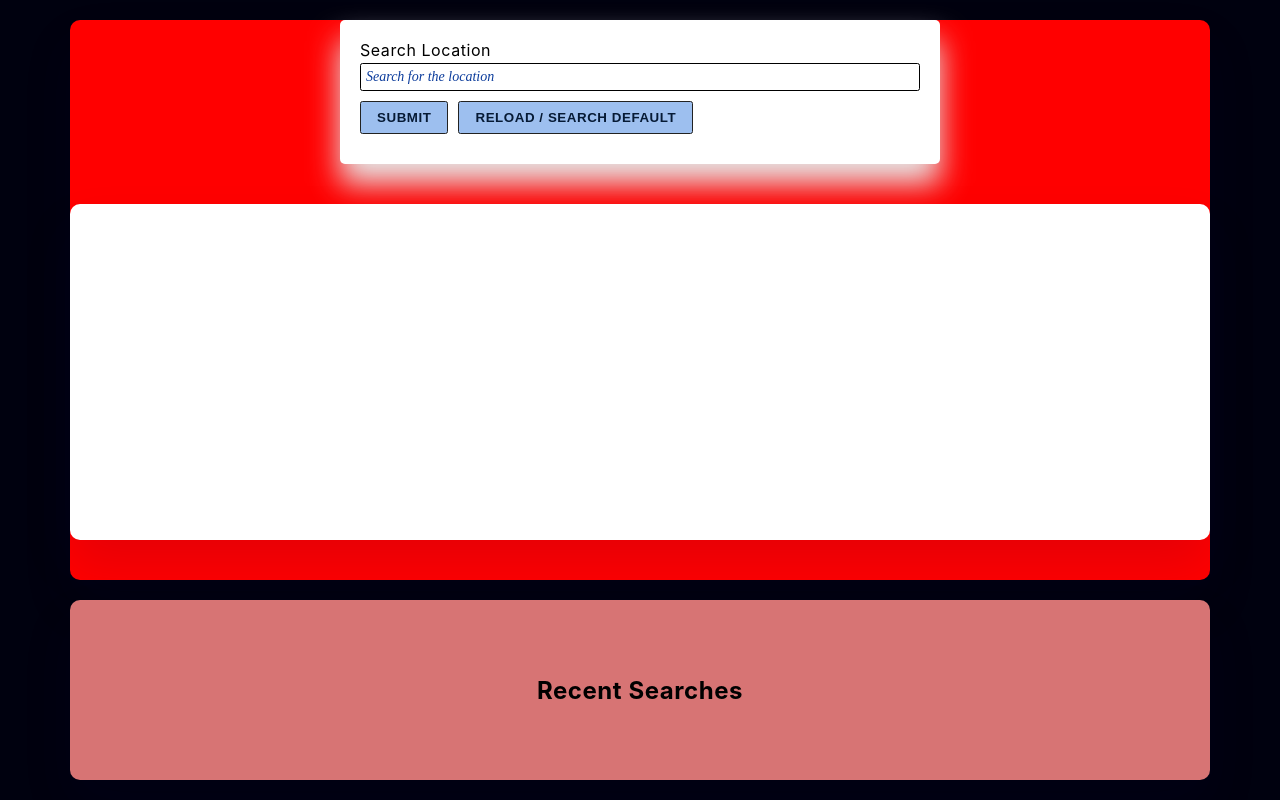
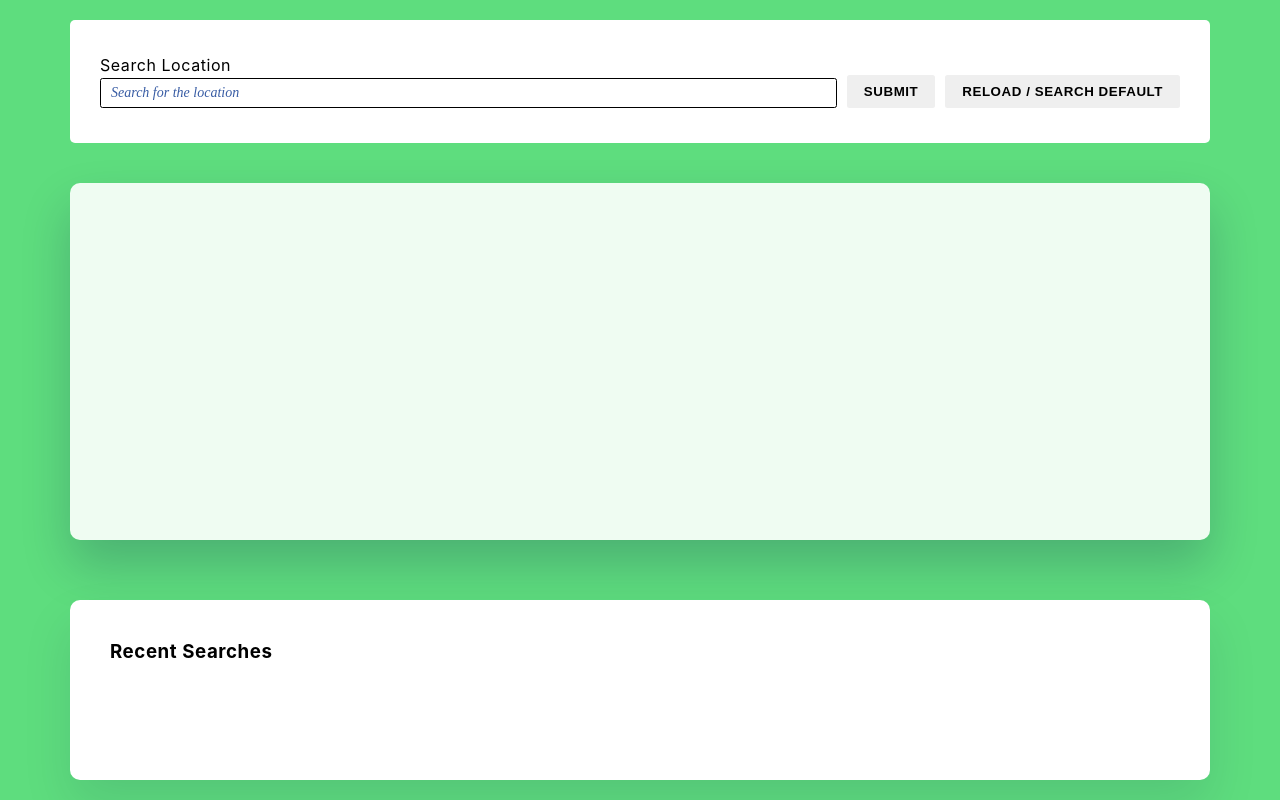
Before and after one commit to mshahzebraza/SkyNet-Weather-App, a Next.js app: page / in a window 1280 px wide. Built offline with nearby package versions, Linux system fonts and the light colour scheme.

Commit message:
Decent styling achieved

```diff
--- a/components/CurrentWeather/CurrentWeather.module.scss
+++ b/components/CurrentWeather/CurrentWeather.module.scss
@@ -13,7 +13,7 @@
 
   // padding: 1.5rem;
   // text-align: left;
-  background-color: red;
-  box-shadow: 0 2.5rem 5rem rgba(0, 0, 70, 0.1);
+  // background-color: red;
+  // box-shadow: 0 2.5rem 5rem rgba(0, 0, 70, 0.1);
   transition: color 0.15s ease, border-color 0.15s ease;
 }
--- a/components/CurrentWeather/MainForm/MainForm.js
+++ b/components/CurrentWeather/MainForm/MainForm.js
@@ -30,8 +30,8 @@ export default function MainForm(props) {
           placeholder="Search for the location"
           required
         />
+        {props.errText && <pre className={styles.controlResponse} >{props.errText}</pre>}
       </div>
-      {props.errText && <pre className={styles.controlResponse} >{props.errText}</pre>}
 
       <div className={styles.controlGroup}>
         <button className={styles.btn} type="submit">Submit</button>
--- a/components/CurrentWeather/MainForm/MainForm.module.scss
+++ b/components/CurrentWeather/MainForm/MainForm.module.scss
@@ -1,14 +1,21 @@
 .form {
+  // flex: 1;
+  display: flex;
+  // justify-content: baseline;
+  align-items: flex-end;
+  gap: 1rem;
+  // align-items: flex-end;
   width: 100%;
-  max-width: 60rem;
+  // max-width: 60rem;
   margin: auto;
-  padding: 2rem;
+  padding: 3.5rem 3rem;
 
   background-color: white;
-  box-shadow: 0 2rem 3rem hsl(0, 0%, 90%);
   border-radius: 0.5rem;
 }
 .inputGroup {
+  flex: 1;
+
   display: flex;
   flex-direction: column;
 }
@@ -18,12 +25,12 @@
   display: flex;
   gap: 1rem;
   // justify-content: center;
-  margin: 1rem 0;
+  // margin: 1rem 0;
   // flex-direction: column;
 }
 .btn {
   text-transform: uppercase;
-  background-color: #9dbfef;
-  color: #061a35;
+  // background-color: #9dbfef;
+  // color: #061a35;
   border-radius: 0.25rem;
 }
--- a/components/CurrentWeather/WeatherDetail/WeatherDetail.js
+++ b/components/CurrentWeather/WeatherDetail/WeatherDetail.js
@@ -6,9 +6,10 @@ export default function WeatherDetail(props) {
       {/* <h1 className={styles.title} >Current Weather Details</h1> */}
       {props.weather.isValid && props.resIsValid
         ? <div className={styles.data} >
+
           <div className={styles.highlight}>
             <h2 className={styles.location} >{props.weather.location} </h2>
-            <h4 className={styles.country} > - {props.weather.country}</h4>
+            <p className={styles.country} > {props.weather.country}</p>
           </div>
 
           <div className={styles.details}>
@@ -74,15 +75,14 @@ export default function WeatherDetail(props) {
             </ul>
           </div>
 
-
-
         </div>
         : null}
       {props.weather.isValid && props.resIsValid &&
-        <>
-          <pre>Last Updated on {props.weather.lastUpdated}</pre>
-          <pre>{props.weather.isDay ? `day` : `night`}</pre>
-        </>
+        <div className={styles.requestTime} >
+
+          <span>{props.weather.isDay ? `Day` : `Night`}</span>
+          <span>{props.weather.lastUpdated}</span>
+        </div>
       }
 
     </div>
--- a/components/CurrentWeather/WeatherDetail/WeatherDetails.module.scss
+++ b/components/CurrentWeather/WeatherDetail/WeatherDetails.module.scss
@@ -1,30 +1,44 @@
+%card {
+  border-radius: 1rem;
+  box-shadow: 0 2.5rem 5rem rgba(0, 0, 70, 0.2);
+  padding: 1rem;
+  cursor: pointer;
+}
+%hoverCard {
+  transition: all 0.2s ease;
+  &:hover {
+    box-shadow: 0 4rem 4rem rgba(0, 0, 70, 0.2);
+  }
+}
+
 .main {
+  @extend %card;
   display: flex;
   flex-direction: column;
   flex: 1;
-  gap: 1rem;
+  gap: 3rem;
   width: 100%;
   justify-content: center;
-  align-items: center;
-  padding: 3rem;
-  border-radius: 1rem;
+  // align-items: center;
 
-  // padding: 1.5rem;
+  padding: 3.5rem 3rem;
   // text-align: left;
-  background-color: #fff;
-  box-shadow: 0 2.5rem 5rem rgba(0, 0, 70, 0.1);
+  background-color: rgba($color: #fff, $alpha: 0.9);
   transition: color 0.15s ease, border-color 0.15s ease;
 }
 .data {
-  background: #353535;
+  // background: #353535;
   display: flex;
-  height: 100%;
-  gap: 1rem;
+  // height: 100%;
+  gap: 2rem;
   width: 100%;
 }
 .highlight {
+  @extend %card;
+  @extend %hoverCard;
   flex: 1.25;
-  background-color: lawngreen;
+  // background-color: lawngreen;
+  background: #fff;
 
   display: flex;
   flex-direction: column;
@@ -32,30 +46,47 @@
   align-items: center;
 }
 .details {
+  @extend %card;
+  @extend %hoverCard;
   flex: 1;
-  background-color: darkcyan;
-
+  // background-color: darkcyan;
+  background: #fff;
+  padding: 1rem 3rem;
   display: flex;
   flex-direction: column;
   justify-content: center;
-  // align-items: center;
+  align-items: center;
 }
 .title {
 }
 .subTitle {
 }
 .infoList {
+  // height: 100%;
+  // background: #000;
 }
 .infoItem {
-  border: 1px dashed darkgreen;
+  // border: 1px dashed darkgreen;
   // width: 100%;
   display: flex;
-  justify-content: space-evenly;
+  gap: 5rem;
+  justify-content: space-between;
+  padding: 0.75rem;
   & + & {
-    margin-top: 1rem;
+    border-top: 1px solid rgba(0, 0, 0, 0.2);
+    // margin-top: 1rem;
   }
 }
 .infoParam {
 }
 .infoVal {
 }
+
+.requestTime {
+  @extend %card;
+  // flex: 1;
+  background: #fff;
+  display: flex;
+  justify-content: space-evenly;
+  // background: red;
+}
--- a/components/HistoryList/HistoryList.js
+++ b/components/HistoryList/HistoryList.js
@@ -21,8 +21,8 @@ export default function HistoryList(props) {
 
   return (
     <div className={styles.main} >
-      <h2>Recent Searches</h2>
-      <ul>
+      <h3 className={styles.title} >Recent Searches</h3>
+      <ul className={styles.locList} >
         {recentLocations.map(locItem => {
           return (
             <ListItem
--- a/components/HistoryList/HistoryList.module.scss
+++ b/components/HistoryList/HistoryList.module.scss
@@ -1,13 +1,23 @@
 .main {
+  padding: 4rem;
   flex: 1 1 30%;
-  justify-content: center;
-  align-items: center;
+  // justify-content: center;
+  // align-items: center;
   // height: 30vh;
 
   border-radius: 1rem;
-  background: rgb(215, 116, 116);
+  background: #fff;
   box-shadow: 0 2.5rem 5rem rgba(0, 0, 70, 0.1);
 
   display: flex;
   flex-direction: column;
+  gap: 2rem;
 }
+
+.title {
+}
+
+.locList {
+  display: flex;
+  gap: 2rem;
+}
--- a/components/HistoryList/ListItem/ListItem.js
+++ b/components/HistoryList/ListItem/ListItem.js
@@ -1,12 +1,15 @@
-
+import styles from './ListItem.module.scss';
 
 export default function ListItem(props) {
 
   return (
-    <li >
-      {props.children}
-      <button onClick={props.remove}>Remove</button>
-      <button onClick={props.search}>Search</button>
+    <li className={styles.locItem} >
+      <span className={styles.locName} >{props.children}</span>
+      <div className={styles.controls}>
+        <button className={`${styles.btn} ${styles.remove}`} onClick={props.remove}>X</button>
+        <button className={`${styles.btn} ${styles.search}`} onClick={props.search}>O.</button>
+
+      </div>
     </li>
   )
 }
--- /dev/null
+++ b/components/HistoryList/ListItem/ListItem.module.scss
@@ -0,0 +1,39 @@
+.locItem {
+  display: flex;
+  // justify-content: center;
+  align-items: center;
+  gap: 3rem;
+
+  background-color: rgb(234, 234, 234);
+  padding: 0.75rem 2rem;
+  border-radius: 50rem;
+  font-size: 1.4rem;
+}
+.locName {
+}
+.controls {
+  display: flex;
+  gap: 1rem;
+}
+.btn {
+  width: 3.5rem;
+  height: 3.5rem;
+
+  display: flex;
+  align-items: center;
+  justify-content: center;
+  //   display: flex;
+  //   // margin: 1rem;
+  // padding: 1rem;
+  background: #ccc;
+  border-radius: 5rem;
+  //   // padding: 0.5rem 0.75rem;
+  //   // position: relative;
+  //   font-family: calibri;
+  //   // font-size: 1rem;
+  // display: none;
+}
+.remove {
+}
+.search {
+}
--- a/styles/globals.scss
+++ b/styles/globals.scss
@@ -4,7 +4,7 @@ html {
 body {
   padding: 0;
   margin: 0;
-  background-color: rgb(0, 1, 15);
+  background-color: rgb(94, 221, 126);
   font-size: 1.6rem;
   letter-spacing: 0.035em;
   font-family: Poppins, BlinkMacSystemFont, Segoe UI, Roboto, Oxygen, Ubuntu,
@@ -31,9 +31,9 @@ ul {
 }
 
 input {
-  padding: 0.5rem;
   margin-top: 0.2em;
-  color: rgb(13, 61, 156);
+  color: #385ca4;
+  padding: 0.6rem 1rem;
   font-size: 1.4rem;
   font-family: raleway;
   font-weight: 500;
@@ -44,11 +44,12 @@ input {
   // letter-spacing: 0.5px;
 
   &:focus {
-    border-color: rgb(13, 61, 156);
+    border-color: #385ca4;
+    box-shadow: 0 0.5rem 1rem rgba($color: #385ca4, $alpha: 0.05);
   }
   &::placeholder {
     font-weight: 400;
-    color: rgb(13, 61, 156);
+    color: #385ca4;
   }
 }
 
@@ -57,6 +58,12 @@ button {
   letter-spacing: inherit;
   padding: 0.8rem 1.6rem;
   font-weight: 600;
-  background-color: #fbfbfb;
-  border: 1px solid #222222;
+  border: 1px solid transparent;
+  outline: none;
+  transition: all 0.2s ease;
+  &:hover,
+  &:focus {
+    // border-color: black;
+    box-shadow: 0 0.5rem 1.25rem rgba($color: #000, $alpha: 0.15);
+  }
 }
```
